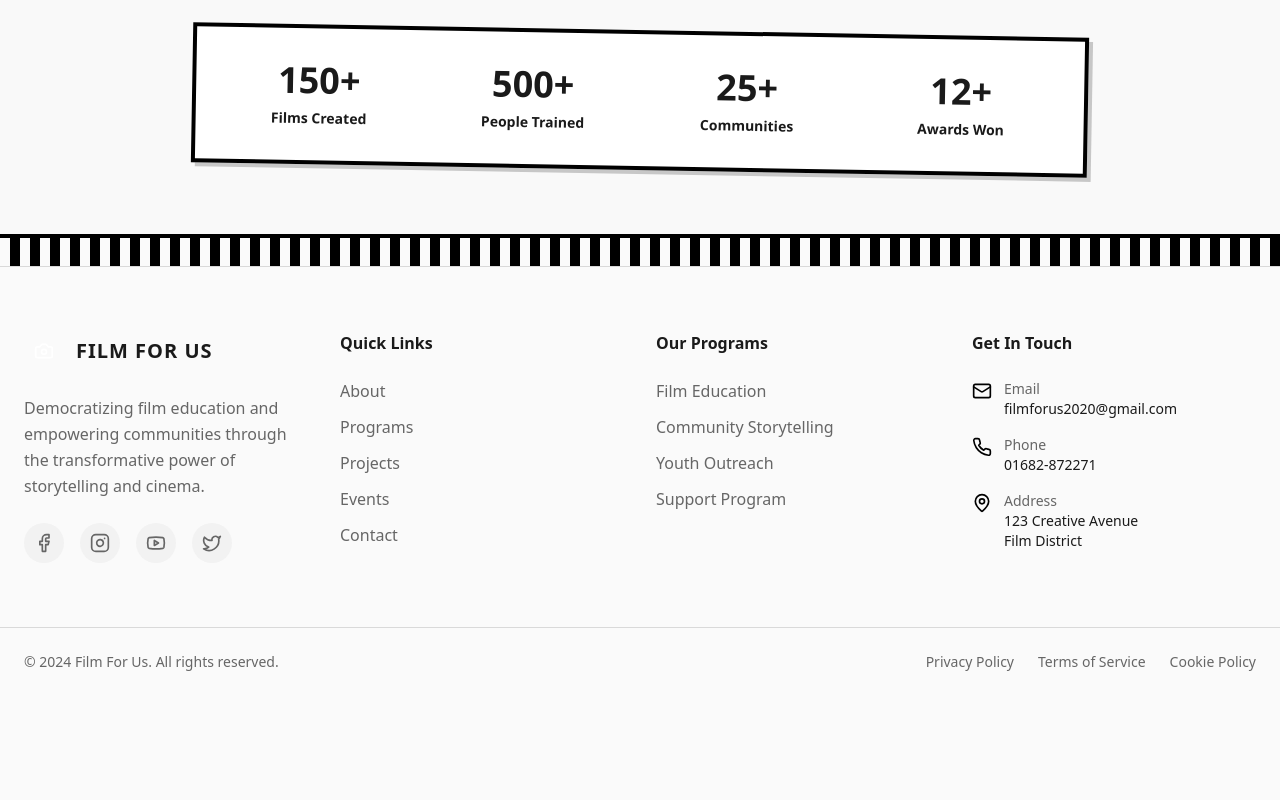
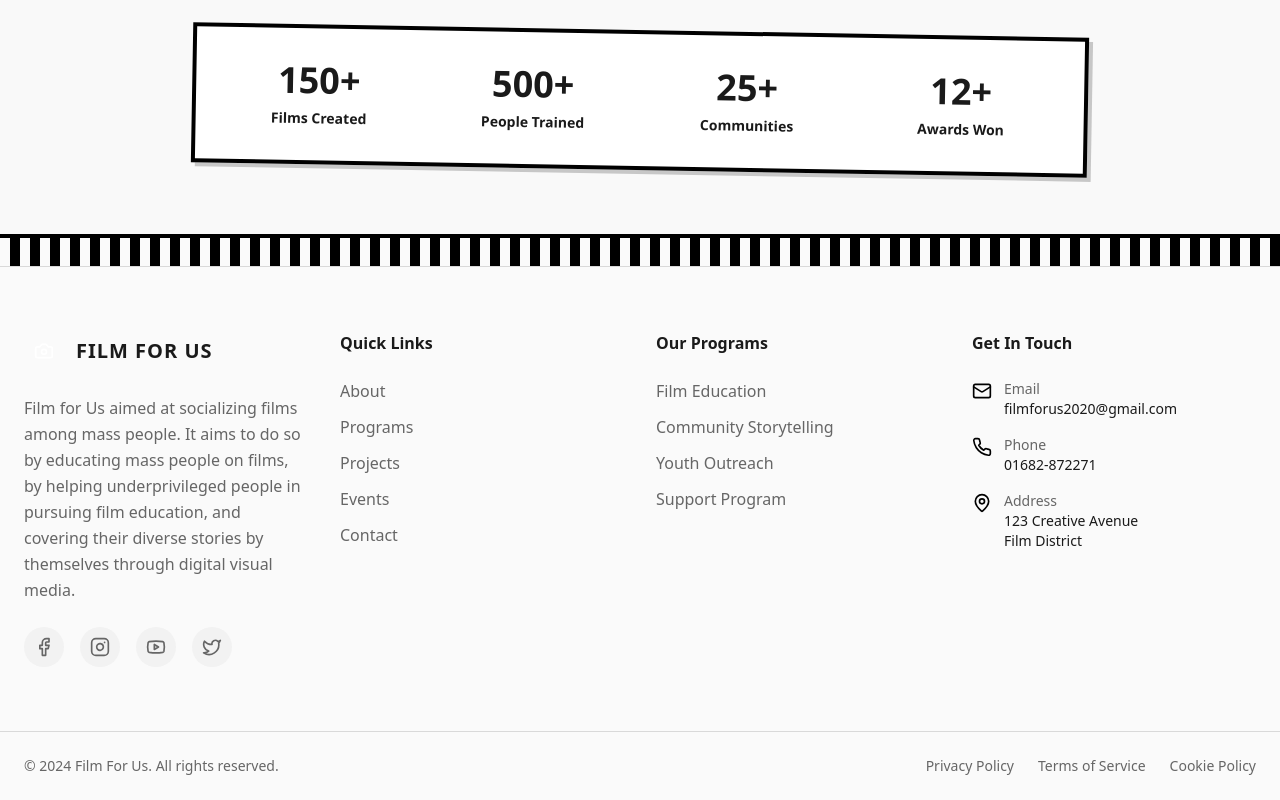
Before and after one commit to Tanshir/film-for-us-visions, a React (Vite) app: page / in a window 1280 px wide. Shown: the part 1936-2736 px from the top of the page. Before the commit the page ends 2632 px from the top, so only its background shows below. Built offline with nearby package versions, Linux system fonts and the light colour scheme.

Commit message:
Visual edit in Lovable
Edited UI in Lovable

```diff
--- a/src/components/Footer.tsx
+++ b/src/components/Footer.tsx
@@ -58,10 +58,7 @@ const Footer = () => {
               </div>
               <span className="text-xl font-bold tracking-wider">FILM FOR US</span>
             </div>
-            <p className="text-muted-foreground leading-relaxed mb-6">
-              Democratizing film education and empowering communities through
-              the transformative power of storytelling and cinema.
-            </p>
+            <p className="text-muted-foreground leading-relaxed mb-6">Film for Us aimed at socializing films among mass people. It aims to do so by educating mass people on films, by helping underprivileged people in pursuing film education, and covering their diverse stories by themselves through digital visual media.</p>
             <div className="flex gap-4">
               {socialLinks.map(social => <a key={social.name} href={social.url} className="w-10 h-10 rounded-full bg-muted hover:bg-primary hover:shadow-glow-spotlight flex items-center justify-center transition-all duration-300 group" aria-label={social.name}>
                   <social.icon className="w-5 h-5 text-muted-foreground group-hover:text-primary-foreground transition-colors duration-300" />
```
